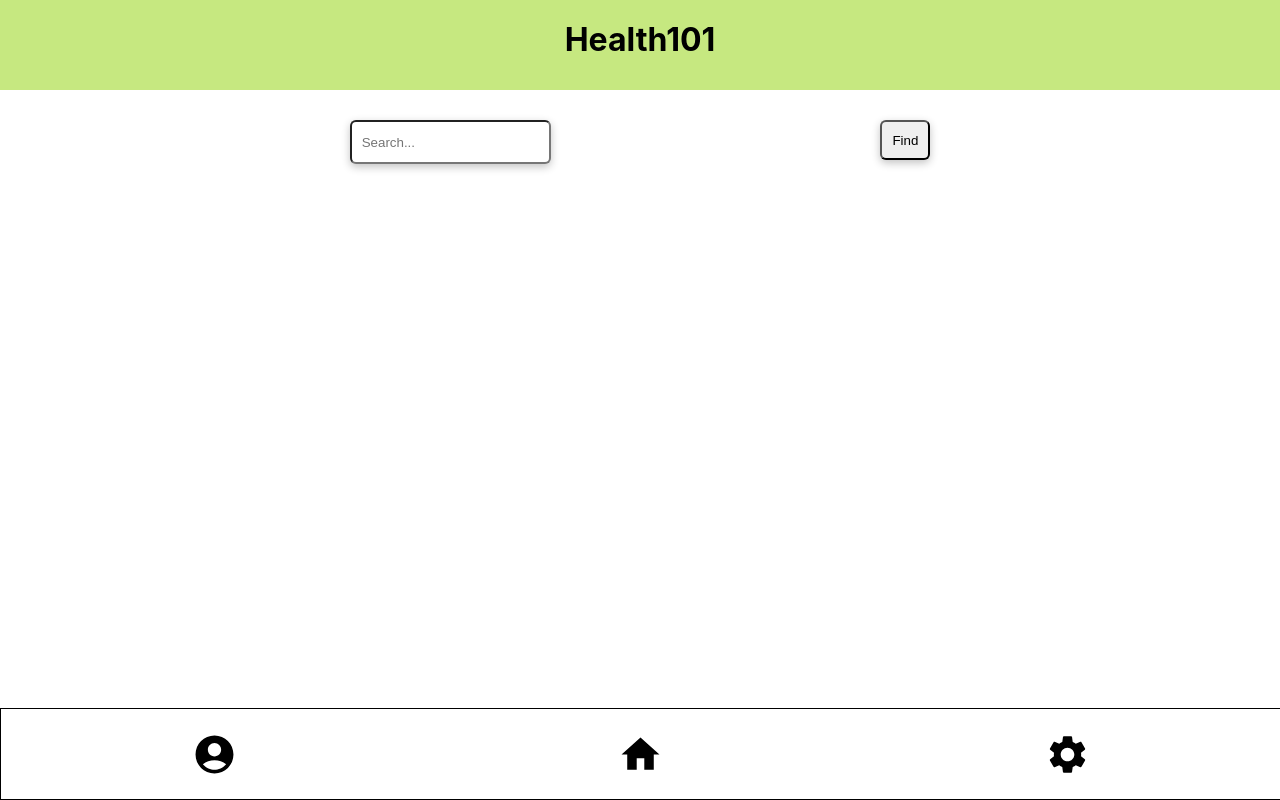
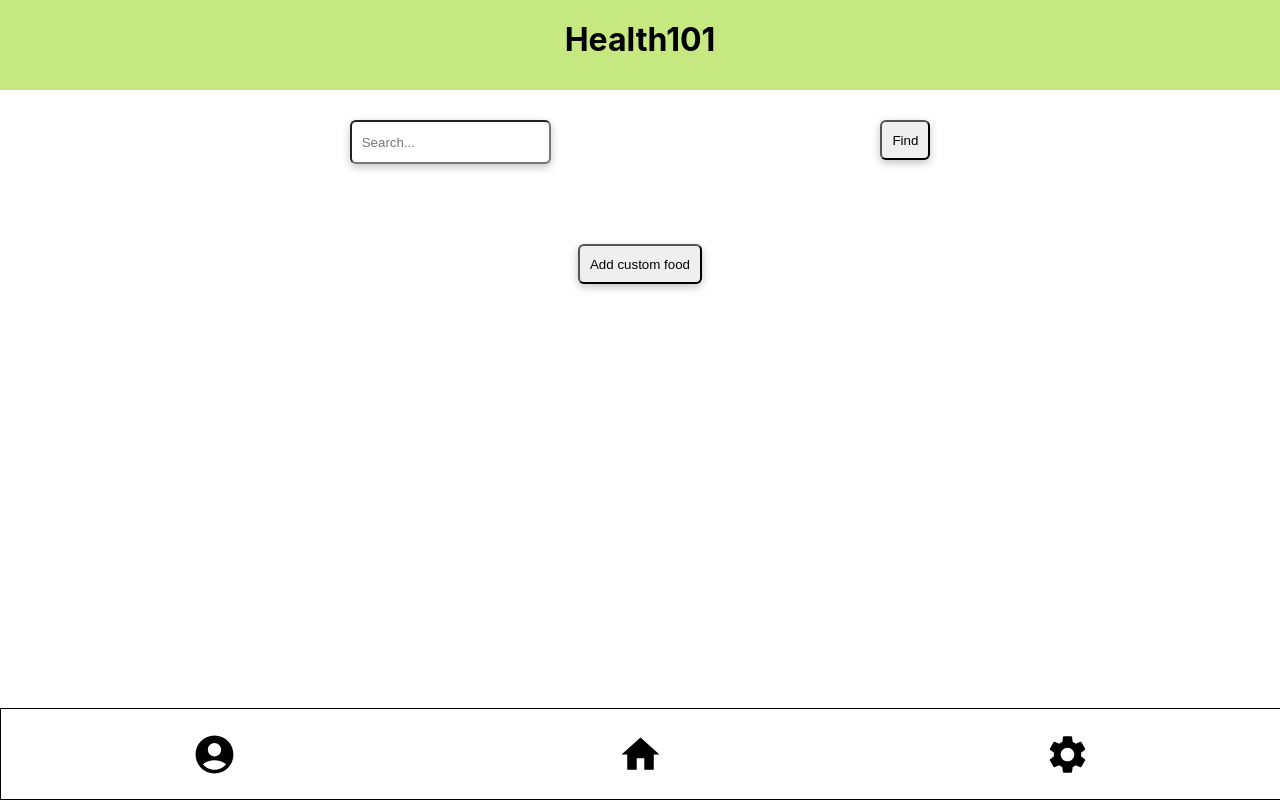
Before and after one commit to DasDeveloper/Health101, a React (Create React App) app in the folder client/: page /searchfood in a window 1280 px wide. Built offline with nearby package versions, Linux system fonts and the light colour scheme.

Commit message:
Update searchFood.jsx

```diff
--- a/client/src/components/searchFood.jsx
+++ b/client/src/components/searchFood.jsx
@@ -1,16 +1,22 @@
 import axios from 'axios'
-import { useEffect, useState } from "react";
-import "../css/searchFood.css"
-import SearchIcon from '@mui/icons-material/Search';
+import {useState } from "react";
+import "../css/searchFood.css";
+import { useNavigate } from 'react-router-dom';
+
 
 const SearchFood = () =>{
   const [food, setFood] = useState([]);
   const [result, setResult] = useState([]);
+  const navigate = useNavigate();
 
   const getFood = async () =>{
     const response = await axios.get(`http://localhost:9000/food/${food}`);
     console.log(response.data)
     setResult(response.data)
+  }
+
+  const redirectToCustomFood = () =>{
+      navigate("/customfood")
   }
 
   return (
@@ -37,6 +43,7 @@ const SearchFood = () =>{
           </div>):
           (<></>)}
         </div>
+        <button className="searchButton" onClick={redirectToCustomFood}>Add custom food</button>
       </div>
     </div>
   )
```
